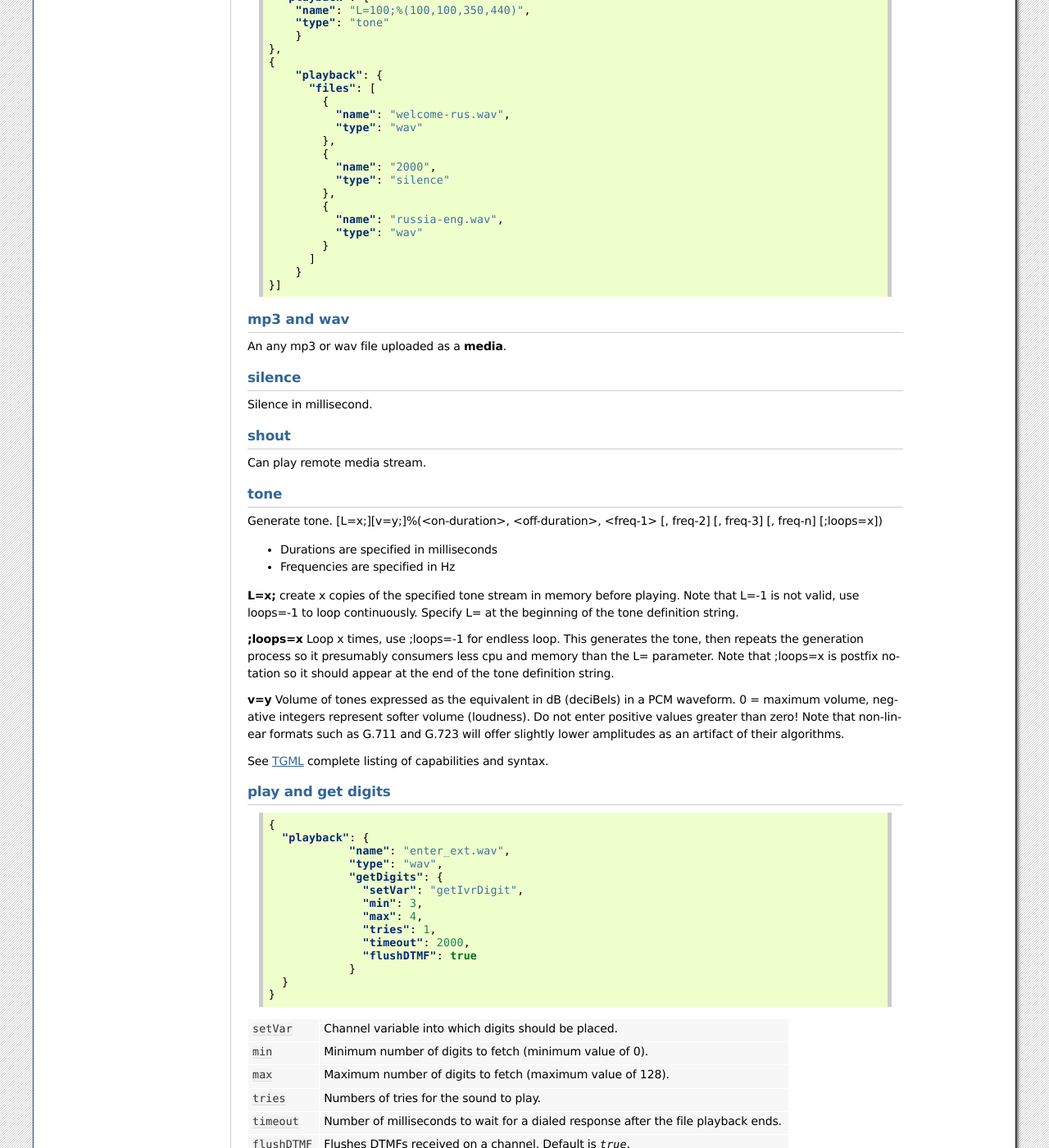
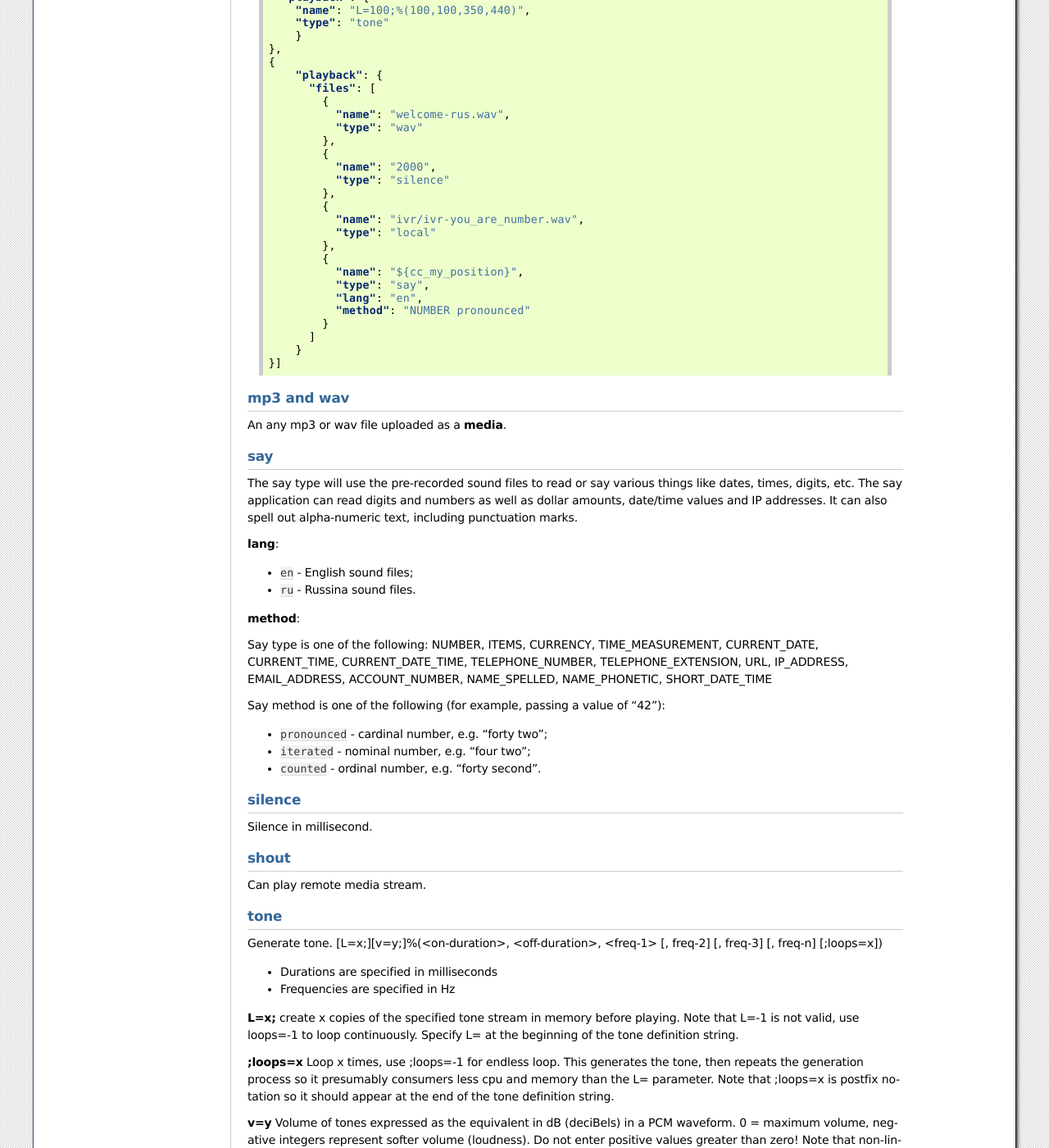
Before and after one commit to webitel/docs-en, a Sphinx documentation site: the page built from source/acr-applications.rst, in a window 1280 px wide and 1400 px high, scrolled down 6903 px. Shown: the whole window at 82% size. Built offline with Sphinx 7.4.7, drawn with Linux system fonts in a browser that asks for light colours; some of the changed text lies outside the part shown.

Commit message:
added say type for playback application

```diff
--- a/source/acr-applications.rst
+++ b/source/acr-applications.rst
@@ -501,8 +501,14 @@ Play an audio file or tone stream.
               "type": "silence"
             },
             {
-              "name": "russia-eng.wav",
-              "type": "wav"
+              "name": "ivr/ivr-you_are_number.wav",
+              "type": "local"
+            },
+            {
+              "name": "${cc_my_position}",
+              "type": "say",
+              "lang": "en",
+              "method": "NUMBER pronounced"
             }
           ]
         }
@@ -512,6 +518,26 @@ mp3 and wav
 +++++++++++
 
 An any mp3 or wav file uploaded as a **media**.
+
+say
++++
+
+The say type will use the pre-recorded sound files to read or say various things like dates, times, digits, etc. The say application can read digits and numbers as well as dollar amounts, date/time values and IP addresses. It can also spell out alpha-numeric text, including punctuation marks.
+
+**lang**:
+
+- ``en`` - English sound files;
+- ``ru`` - Russina sound files.
+
+**method**:
+
+Say type is one of the following: NUMBER, ITEMS, CURRENCY, TIME_MEASUREMENT, CURRENT_DATE, CURRENT_TIME, CURRENT_DATE_TIME, TELEPHONE_NUMBER, TELEPHONE_EXTENSION, URL, IP_ADDRESS, EMAIL_ADDRESS, ACCOUNT_NUMBER, NAME_SPELLED, NAME_PHONETIC, SHORT_DATE_TIME
+
+Say method is one of the following (for example, passing a value of "42"):
+
+- ``pronounced`` - cardinal number, e.g. "forty two";
+- ``iterated`` - nominal number, e.g. "four two";
+- ``counted`` - ordinal number, e.g. "forty second".
 
 silence
 +++++++
@@ -599,13 +625,15 @@ An inbound call queuing application that can be used for call center needs.
                 "playback": {
                   "files": [
                     {
-                      "name": "ivr/ivr-you_are_number.wav",
-                      "type": "local"
+                        "name": "ivr/ivr-you_are_number.wav",
+                        "type": "local"
                     },
                     {
-                      "name": "${say_string en.wav en number pronounced ${cc_my_position}}",
-                      "type": "local"
-                    }
+                        "name": "${cc_my_position}",
+                        "type": "say",
+                        "lang": "en",
+                        "method": "number pronounced"
+				    }
                   ]
                 }
               }
```
